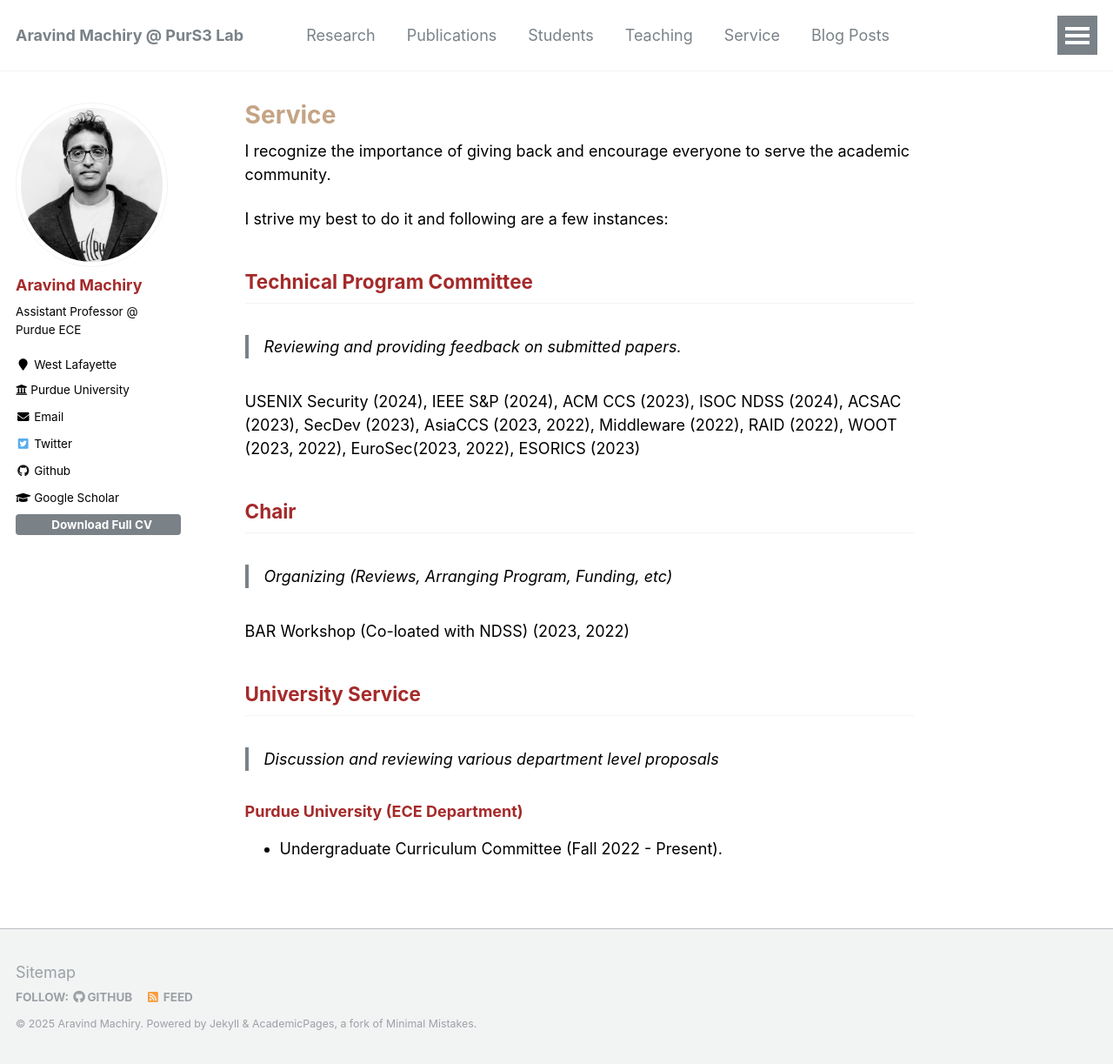
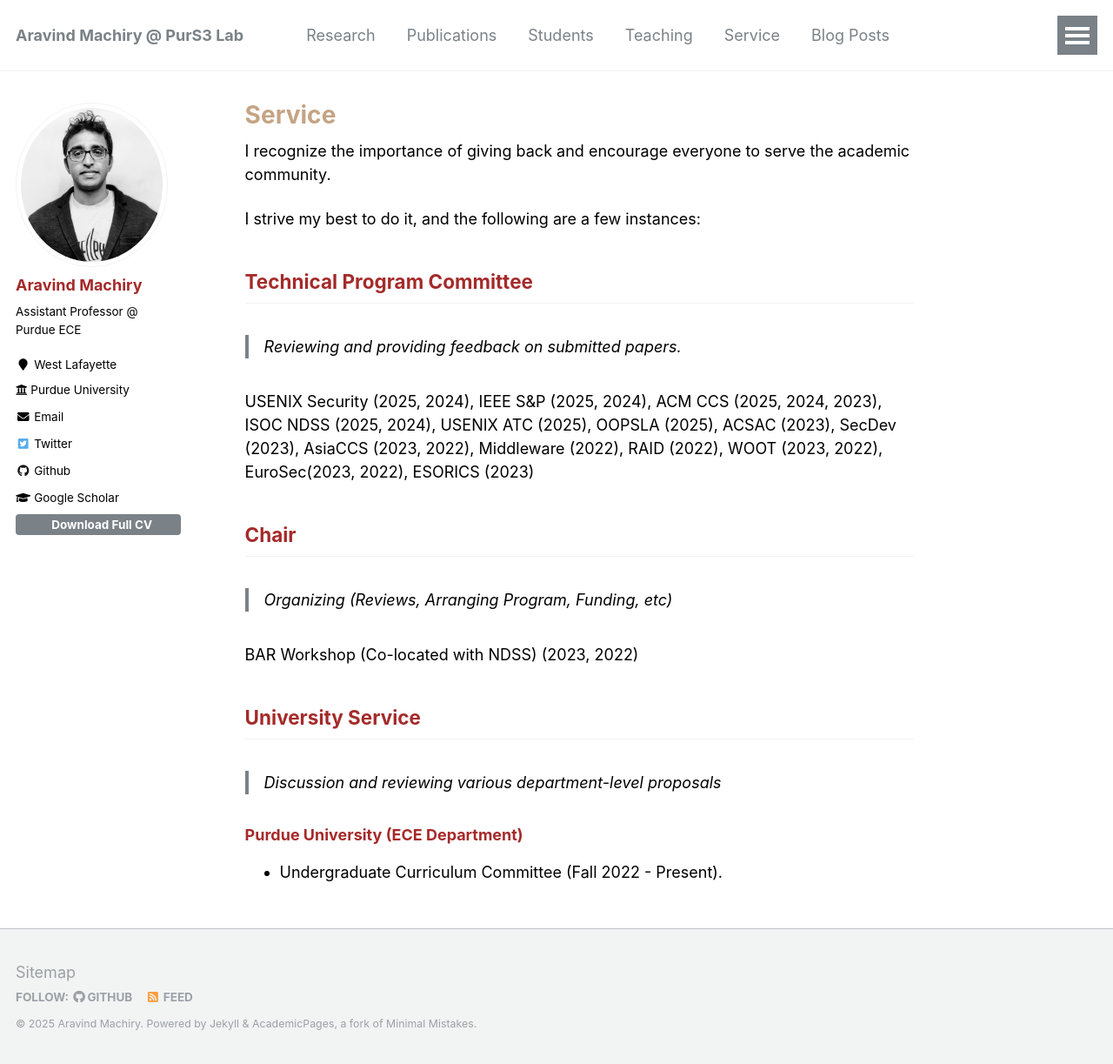
Before and after one commit to Machiry/machiry.github.io, a Jekyll site: the page built from _pages/service.md, in a window 1280 px wide and 1223 px high. Shown: the whole window at 87% size. Built offline with Jekyll 4.4.1, drawn with Linux system fonts in a browser that asks for light colours.

Commit message:
Update service.md

```diff
--- a/_pages/service.md
+++ b/_pages/service.md
@@ -6,23 +6,23 @@
 
 I recognize the importance of giving back and encourage everyone to serve the academic community.
 
-I strive my best to do it and following are a few instances:
+I strive my best to do it, and the following are a few instances:
 
 ## Technical Program Committee
 
 > Reviewing and providing feedback on submitted papers.
 
-USENIX Security (2024), IEEE S&P (2024), ACM CCS (2023), ISOC NDSS (2024), ACSAC (2023), SecDev (2023), AsiaCCS (2023, 2022), Middleware (2022), RAID (2022), WOOT (2023, 2022), EuroSec(2023, 2022), ESORICS (2023)
+USENIX Security (2025, 2024), IEEE S&P (2025, 2024), ACM CCS (2025, 2024, 2023), ISOC NDSS (2025, 2024), USENIX ATC (2025), OOPSLA (2025), ACSAC (2023), SecDev (2023), AsiaCCS (2023, 2022), Middleware (2022), RAID (2022), WOOT (2023, 2022), EuroSec(2023, 2022), ESORICS (2023)
 
 ## Chair
 
 > Organizing (Reviews, Arranging Program, Funding, etc)
 
-BAR Workshop (Co-loated with NDSS) (2023, 2022)
+BAR Workshop (Co-located with NDSS) (2023, 2022)
 
 ## University Service
 
-> Discussion and reviewing various department level proposals
+> Discussion and reviewing various department-level proposals
 
 ### Purdue University (ECE Department)
 
```
